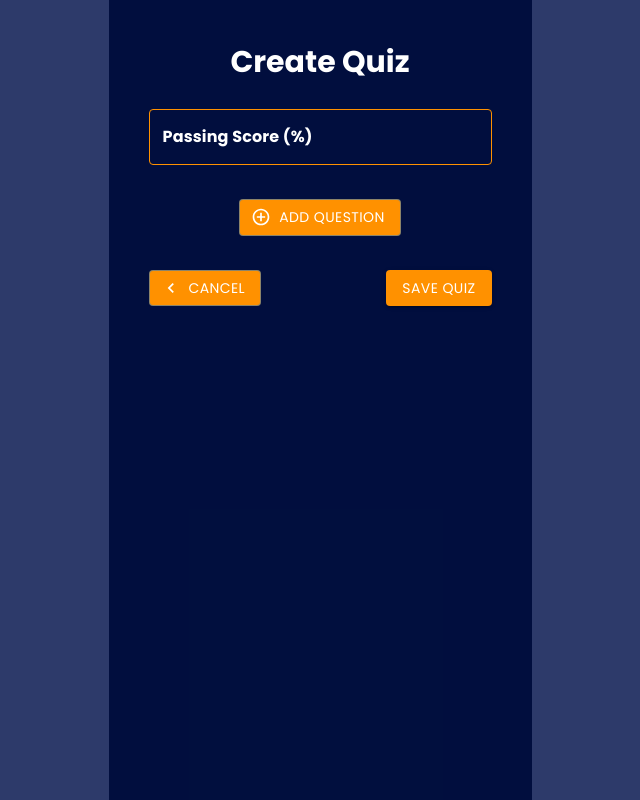
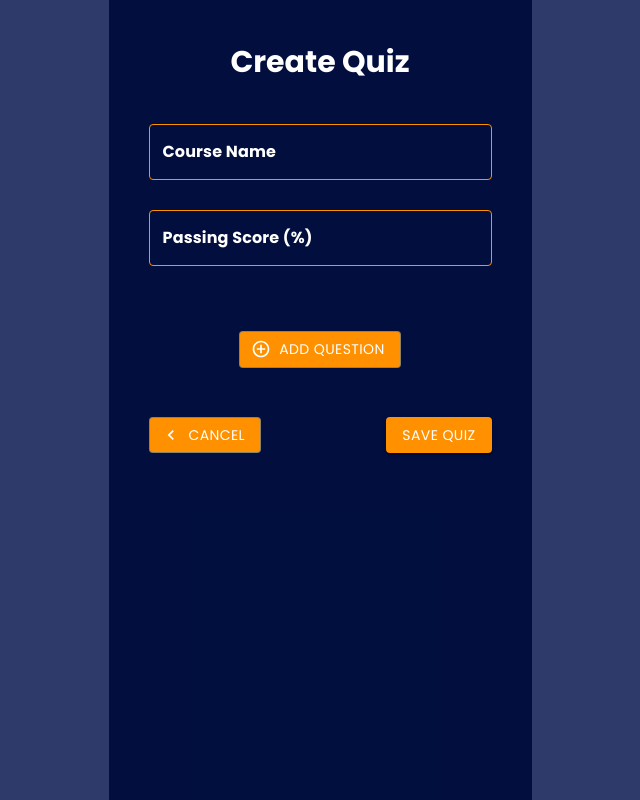
Before and after one commit to zenilrr/LearnIt---Online-Learning-Portal, a React (Create React App) app in the folder my-app/: page /create-quize in a window 1280 px wide. Shown: the whole page, without its empty margins (320-960 px from the left). Built offline with nearby package versions, Linux system fonts and the light colour scheme.

Commit message:
create_quiz_edit_quiz_upadted

```diff
--- a/my-app/src/Components/CreateQuiz.js
+++ b/my-app/src/Components/CreateQuiz.js
@@ -87,6 +87,46 @@ const CreateQuiz = () => {
       <div className='quiz_creation-title'>
         Create Quiz
       </div>
+
+      <TextField
+        label="Course Name"
+        variant="outlined"
+        fullWidth
+        type="text" // Changed type to text
+        value={quizDetails.courseName} // Assuming "courseName" is a property in quizDetails
+        onChange={(e) =>
+          setQuizDetails((prev) => ({
+            ...prev,
+            courseName: e.target.value, // Update courseName property
+          }))
+        }
+        className="quiz_creation-course-name-input"
+        sx={{
+          '& .MuiOutlinedInput-root': {
+            '& fieldset': {
+              borderColor: '#ff9100', // Orange border
+            },
+            '&:hover fieldset': {
+              borderColor: '#ff5e00', // Hover color
+            },
+            '&.Mui-focused fieldset': {
+              borderColor: '#ff5e00', // Focused border color
+            },
+          },
+          '& .MuiInputLabel-root': {
+            color: 'white', // White label text
+            fontWeight: 'bold',
+            fontFamily: 'Poppins', // Set font family to Poppins
+          },
+          '& .MuiInputBase-root': {
+            color: 'white', // White input text color
+            fontWeight: 'bold',
+            fontFamily: 'Poppins', // Set font family to Poppins
+          },
+        }}
+      />
+
+      <div> </div>
 
       <TextField
         label="Passing Score (%)"
--- a/my-app/src/Components/EditQuiz.js
+++ b/my-app/src/Components/EditQuiz.js
@@ -147,60 +147,6 @@ const EditQuiz = () => {
     <Box className="create-quiz-container">
       <div className="title">Edit Quiz</div>
 
-      {/* Course, Quiz, and Passing Score Section */}
-        {/* Course Selection */}
-
-          <TextField
-            label="Select Course"
-            variant="outlined"
-            fullWidth
-            select
-            value={quizDetails.course}
-            onChange={handleSelectCourse}
-            className="course-select"
-            sx={{
-              '& .MuiOutlinedInput-root': {
-                '& fieldset': { borderColor: '#ff9100' },
-                '&:hover fieldset': { borderColor: '#ff5e00' },
-                '&.Mui-focused fieldset': { borderColor: '#ff5e00' },
-              },
-              '& .MuiInputLabel-root': { color: 'white', fontWeight: 'bold', fontFamily: 'Poppins' },
-              '& .MuiInputBase-root': { color: 'white', fontWeight: 'bold', fontFamily: 'Poppins' },
-            }}
-          >
-            {Object.keys(quizDetails.quizzes).map((course) => (
-              <MenuItem key={course} value={course}>
-                {course}
-              </MenuItem>
-            ))}
-          </TextField>
-
-        {/* Quiz Selection */}
-
-          <TextField
-            label="Select Quiz"
-            variant="outlined"
-            fullWidth
-            select
-            value={quizDetails.quiz}
-            onChange={handleSelectQuiz}
-            className="quiz-select"
-            sx={{
-              '& .MuiOutlinedInput-root': {
-                '& fieldset': { borderColor: '#ff9100' },
-                '&:hover fieldset': { borderColor: '#ff5e00' },
-                '&.Mui-focused fieldset': { borderColor: '#ff5e00' },
-              },
-              '& .MuiInputLabel-root': { color: 'white', fontWeight: 'bold', fontFamily: 'Poppins' },
-              '& .MuiInputBase-root': { color: 'white', fontWeight: 'bold', fontFamily: 'Poppins' },
-            }}
-          >
-            {quizDetails.quizzes[quizDetails.course]?.map((quiz) => (
-              <MenuItem key={quiz.quizName} value={quiz.quizName}>
-                {quiz.quizName}
-              </MenuItem>
-            ))}
-          </TextField>
 
         {/* Passing Score */}
 
@@ -323,7 +269,7 @@ const EditQuiz = () => {
             </Button>
           </Box>
         ))}
-        {quizDetails.quiz && (
+
             <Button
           variant="outlined"
           onClick={handleAddQuestion}
@@ -338,7 +284,7 @@ const EditQuiz = () => {
         >
           Add Question
         </Button>
-            )}
+
       </Box>
 
       <Box
@@ -364,7 +310,6 @@ const EditQuiz = () => {
   </Button>
 
   {/* Save Quiz Button */}
-  {quizDetails.quiz && (
     <Button
     variant="contained"
     onClick={handleSaveQuiz}
@@ -377,7 +322,6 @@ const EditQuiz = () => {
   >
     Save Quiz
   </Button>
-    )}
 </Box>
 
     </Box>
--- a/my-app/src/Components/Styles/CreateQuiz.css
+++ b/my-app/src/Components/Styles/CreateQuiz.css
@@ -11,6 +11,9 @@
     background-color: var(--background-color);
     color: var(--text-color);
     min-height: 100vh;
+    display:flex;
+    flex-direction: column;
+    gap: 15px;
 }
 
 .quiz_creation-title {
@@ -25,6 +28,7 @@
 .quiz_creation-passing-score-input,
 .quiz_creation-question-input,
 .quiz_creation-option-input,
+.quiz_creation-course-name-input,
 .quiz_creation-correct-answer-select {
     margin-bottom: 16px;
 }
```
